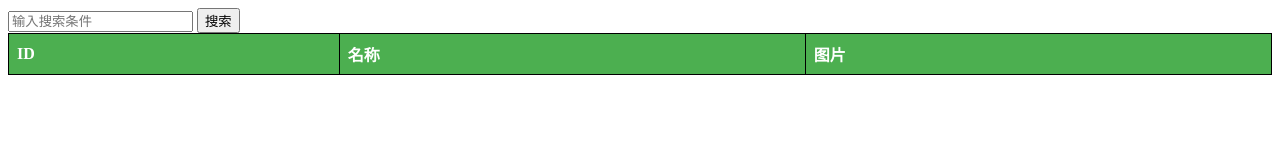
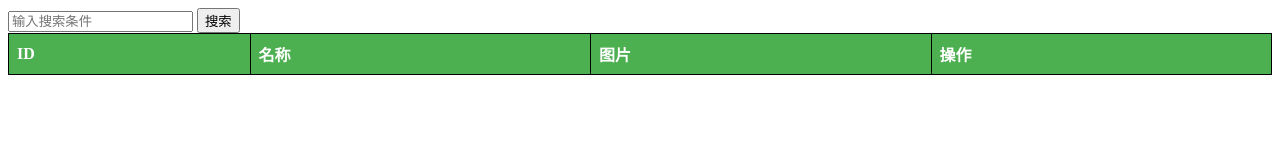
Before and after one commit to jackliu145/jackliu145.github.io, a plain HTML site: page index.html in a window 1280 px wide. Drawn offline with nearby package versions, Linux system fonts and the light colour scheme.

Commit message:
Update index.html

```diff
--- a/index.html
+++ b/index.html
@@ -68,6 +68,7 @@
 				<th>ID</th>
 				<th>名称</th>
 				<th>图片</th>
+				<th>操作</th>
 			</tr>
 		</thead>
 		<tbody></tbody>
```
